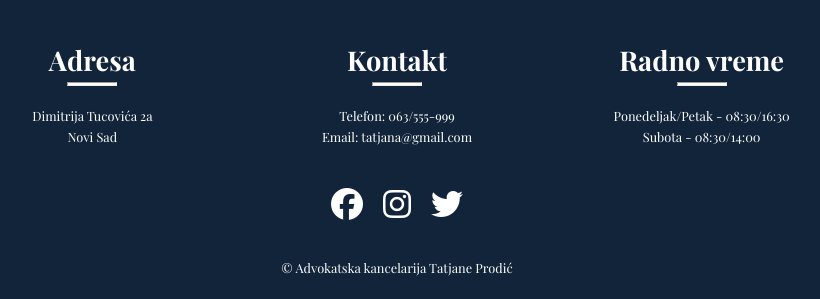
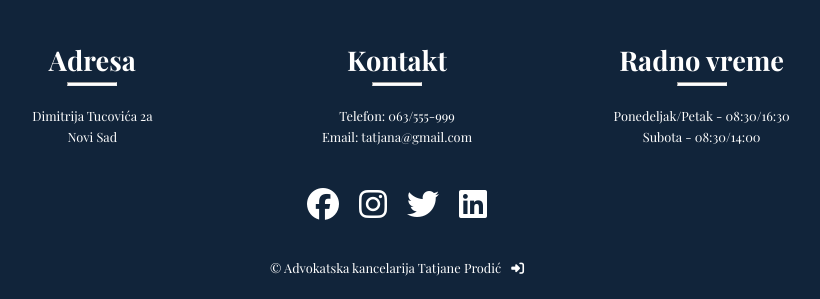
Before and after one commit to nikolabibercic/law-office-tatjana-prodic, a PHP site: page /index.php in a window 1280 px wide. Shown: the part 4552-4851 px from the top of the page, without its empty margins (243-1063 px from the left). Run offline with PHP 8.4, Linux system fonts and the light colour scheme; some libraries are stand-ins or nearby versions; some web fonts are replaced.

Commit message:
ikonicu za logovanje sam premestio u footer i postavio link za twitter

```diff
--- a/css/style.css
+++ b/css/style.css
@@ -949,4 +949,9 @@ footer ul li a {
 footer p {
   font-size: .8rem;
 }
+
+footer p a {
+  color: white;
+  margin-left: 10px;
+}
 /*# sourceMappingURL=style.css.map */
--- a/css/style.scss
+++ b/css/style.scss
@@ -452,5 +452,9 @@ footer {
     }
     p {
         font-size: .8rem;
+        a {
+            color: $white;
+            margin-left: 10px;
+        }
     }
 }
--- a/partials/footer.php
+++ b/partials/footer.php
@@ -29,9 +29,15 @@
         <ul>
             <li><a href=""><i class="fab fa-facebook"></i></a></li>
             <li><a href=""><i class="fab fa-instagram"></i></a></li>
-            <li><a href=""><i class="fab fa-twitter"></i></a></li>
+            <li><a href="https://twitter.com/tanjicatajci?lang=en"><i class="fab fa-twitter"></i></a></li>
+            <li><a href=""><i class="fab fa-linkedin"></i></a></li>
         </ul>
-        <p>&copy; Advokatska kancelarija Tatjane Prodić</p>
+
+        <?php if(!isset($_SESSION['user'])): ?>
+            <p>&copy; Advokatska kancelarija Tatjane Prodić<a href="page-log-in.php"><i class="fas fa-sign-in-alt"></i></a></p>
+        <?php else: ?>
+            <p>&copy;Advokatska kancelarija Tatjane Prodić<a href="files/log-out.php"><i class="fas fa-sign-in-alt" style="color:green;"></i></a></p>
+        <?php endif; ?>
     </footer>
 
 </body>
--- a/partials/header.php
+++ b/partials/header.php
@@ -17,7 +17,8 @@
             <ul>
                 <li><a href=""><i class="fab fa-facebook"></i></a></li>
                 <li><a href=""><i class="fab fa-instagram"></i></a></li>
-                <li><a href=""><i class="fab fa-twitter"></i></a></li>
+                <li><a href="https://twitter.com/tanjicatajci?lang=en"><i class="fab fa-twitter"></i></a></li>
+                <li><a href=""><i class="fab fa-linkedin"></i></a></li>
             </ul>
             <a href="tel:+38163666555"><i class="fas fa-phone-alt">&nbsp;+381 63 666 555</i></a>
         </div>
@@ -34,13 +35,8 @@
                 <li><a href="index.php">Početna</a></li>
                 <li><a href="page-about-us.php">O nama</a></li>
                 <li><a href="page-work-fields.php">Oblast rada</a></li>
+                <li><a href="page-blog.php">Blog</a></li>
                 <li><a href="page-contact.php">Kontakt</a></li>
-                <li><a href="page-blog.php">Blog</a></li>
-                <?php if(!isset($_SESSION['user'])): ?>
-                    <li><a href="page-log-in.php"><i class="fas fa-sign-in-alt"></i> Log in</a></li>
-                <?php else: ?>
-                    <li><a href="files/log-out.php"><i class="fas fa-sign-in-alt"></i> Log out</a></li>
-                <?php endif; ?>
             </ul>
         </nav>
         <hgroup>
```
Also changed, not shown: 1 other file.
